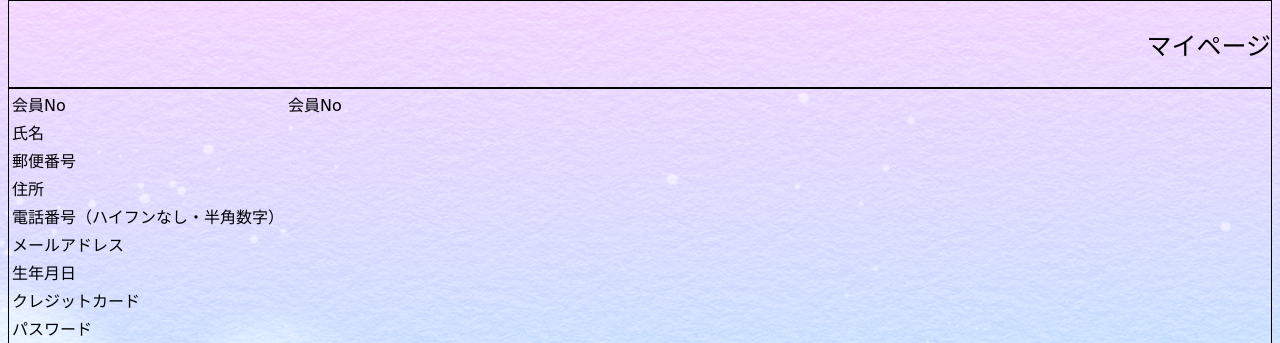
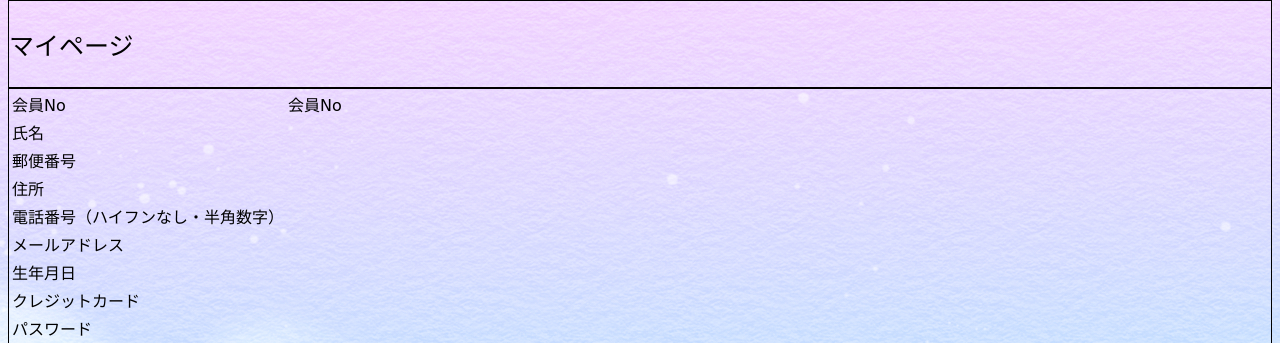
Before and after one commit to mtmrds/rentalMLA, a Java web app: page /mypage in a window 1280 px wide. Shown: the part 247-590 px from the top of the page. Run offline with Spring Boot 4, a stand-in JSP engine, Linux system fonts and the light colour scheme; the project's own start-up code is not run, and a stand-in starts its controllers and pages; some web fonts are replaced.

Commit message:
空白いれた

```diff
--- a/src/main/webapp/WEB-INF/views/mypage.jsp
+++ b/src/main/webapp/WEB-INF/views/mypage.jsp
@@ -25,7 +25,8 @@
 <body>
 	<jsp:include page="header.jsp"/>
 		<div>
-			<p>マイページ</p>
+			<p style="text-align: left">
+			マイページ</p>
 		</div>
 		<div>
 			<table>
```
